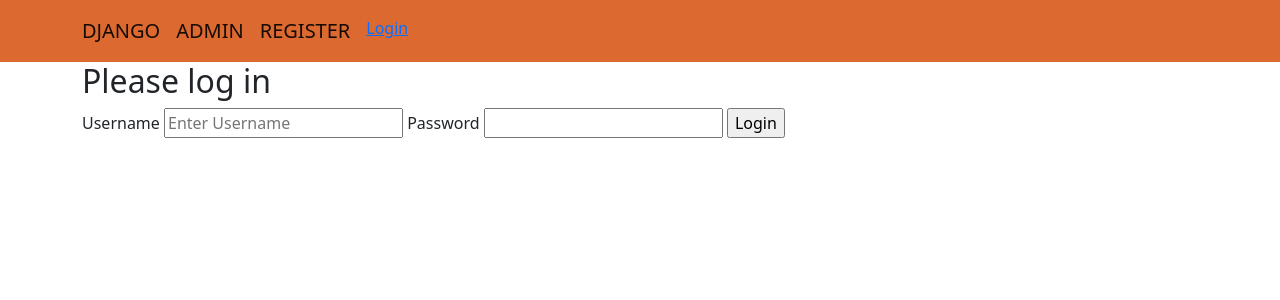
After one commit to tatyana-ketova/Django_login_logout, a Django app: page /basic_app/login/ in a window 1280 px wide. The commit adds this page. Shown: the top 300 px of the page. Run offline with Django 4.2, Linux system fonts and the light colour scheme.

Commit message:
create login and logout functions

```diff
--- a/LoginLogout/settings.py
+++ b/LoginLogout/settings.py
@@ -90,7 +90,6 @@ PASSWORD_HASHERS = [
 
     'django.contrib.auth.hashers.PBKDF2PasswordHasher',
 
-
 ]
 
 AUTH_PASSWORD_VALIDATORS = [
@@ -132,3 +131,4 @@ DEFAULT_AUTO_FIELD = 'django.db.models.BigAutoField'
 STATICFILES_DIRS = [STATIC_DIR]
 MEDIA_ROOT = MEDIA_DIR
 MEDIA_URL = '/media/'
+LOGIN_URL = '/basic_app/user_login'
--- a/LoginLogout/urls.py
+++ b/LoginLogout/urls.py
@@ -12,6 +12,7 @@ Class-based views
 Including another URLconf
     1. Import the include() function: from django.urls import include, path
     2. Add a URL to urlpatterns:  path('blog/', include('blog.urls'))
+    path('special/', special, name='spesial')
 """
 from django.contrib import admin
 from django.urls import path
@@ -20,10 +21,11 @@ from django.conf.urls import include
 
 import basic_app
 from basic_app import views
-from basic_app.views import index
+from basic_app.views import index,user_logout
 
 urlpatterns = [
     path('admin/', admin.site.urls),
     path('', index, name='index'),
     path('basic_app/', include('basic_app.urls')),
+
 ]
--- a/basic_app/urls.py
+++ b/basic_app/urls.py
@@ -7,6 +7,9 @@ app_name = 'basic_app'
 
 urlpatterns = [
 
-    path('register',views.register, name='register'),
+    path('register', views.register, name='register'),
+    path('login/', views.user_login, name='login'),
+    path('logout/', views.user_logout, name='logout'),
+
 
 ]
--- a/basic_app/views.py
+++ b/basic_app/views.py
@@ -1,12 +1,28 @@
+from django.contrib.auth.forms import AuthenticationForm
 from django.shortcuts import render
 from basic_app.forms import UserForm, UserProfileInfoForm
-
+from django.contrib.auth import authenticate, login, logout
+from django.shortcuts import render, redirect
+from django.contrib import messages
+from django.http import HttpResponseRedirect, HttpResponse
+from django.contrib.auth.decorators import login_required
+from django.urls import reverse
 
 # Create your views here.
 
 
 def index(request):
-    return render(request, 'index.html')
+    return render(request, 'basic_app/index.html')
+
+
+@login_required()
+def special(request):
+    return HttpResponse("You are login in!")
+
+@login_required()
+def user_logout(request):
+    logout(request)
+    return HttpResponseRedirect(reverse('index'))
 
 
 def register(request):
@@ -37,7 +53,29 @@ def register(request):
         user_form = UserForm()
         profile_form = UserProfileInfoForm()
 
-    return render(request, 'registration.html',
+    return render(request, 'basic_app/registration.html',
                   {'user_form': user_form,
                    'profile_form': profile_form,
                    'registered': registered})
+
+
+def user_login(request):
+    if request.method == 'POST':
+
+        username = request.POST.get('username')
+        password = request.POST.get('password')
+        user = authenticate(username=username, password=password)
+
+        if user:
+            if user.is_active:
+                login(request, user)
+                return HttpResponseRedirect(reverse('index'))
+            else:
+                return HttpResponse('Account not active')
+        else:
+            print("Someone try to login and failed")
+            print("Username:{} and password{}".format(username, password))
+            return HttpResponse("invalid login and password")
+
+    else:
+        return render(request, 'basic_app/login.html', {})
--- a/templates/base.html
+++ b/templates/basic_app/base.html
@@ -12,6 +12,11 @@
             <li><a class="navbar-brand" href="{% url 'index' %}">DJANGO</a></li>
             <li><a class="navbar-brand" href="{% url 'admin:index' %}">ADMIN</a></li>
             <li><a class="navbar-brand" href="{% url 'basic_app:register' %}">REGISTER</a></li>
+            {% if user.is_authenticated %}
+            <li><a class="navbar-link" href="{% url 'basic_app:logout' %}">Logout</a></li>
+            {% else %}
+            <li><a class="navbar-link" href="{% url 'basic_app:login' %}">Login</a></li>
+            {% endif %}
         </ul>
     </div>
 
--- a/templates/index.html
+++ b/templates/basic_app/index.html
@@ -1,4 +1,4 @@
-{% extends 'base.html' %}
+{% extends 'basic_app/base.html' %}
 {% block body_block %}
 <div class="jumbotron">
 
--- /dev/null
+++ b/templates/basic_app/login.html
@@ -0,0 +1,23 @@
+{% extends 'basic_app/base.html' %}
+{% block body_block %}
+
+
+<div class="jumbotron">
+
+<h2>Please log in</h2>
+    <form method="post" action="{% url 'basic_app:login' %}">
+        {% csrf_token %}
+
+        <label for="username">Username</label>
+        <input type="text" name="username" placeholder="Enter Username">
+        <label for="password">Password</label>
+        <input type="password" name="password">
+        <input type="submit" value="Login">
+
+    </form>
+
+
+
+</div>
+
+{% endblock %}
```
Also changed, not shown: templates/basic_app/registration.html (renamed from templates/login.html, +8 -5 lines), templates/registration.html (deleted, +0 -20 lines), db.sqlite3.
